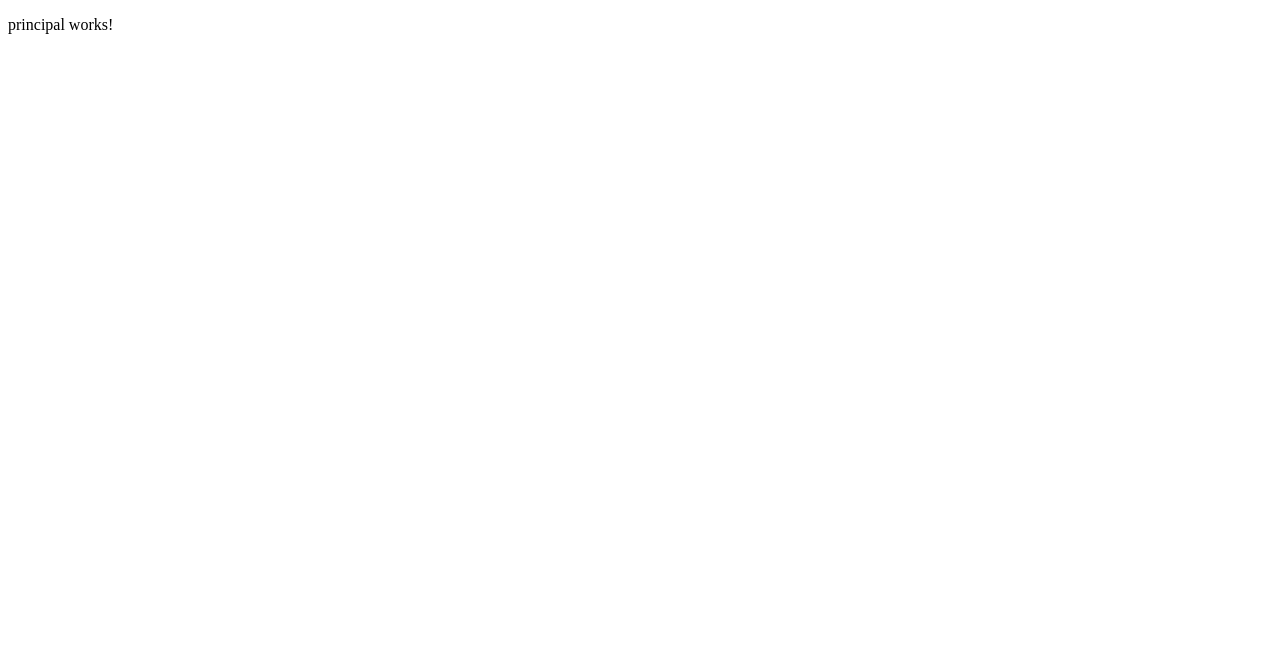
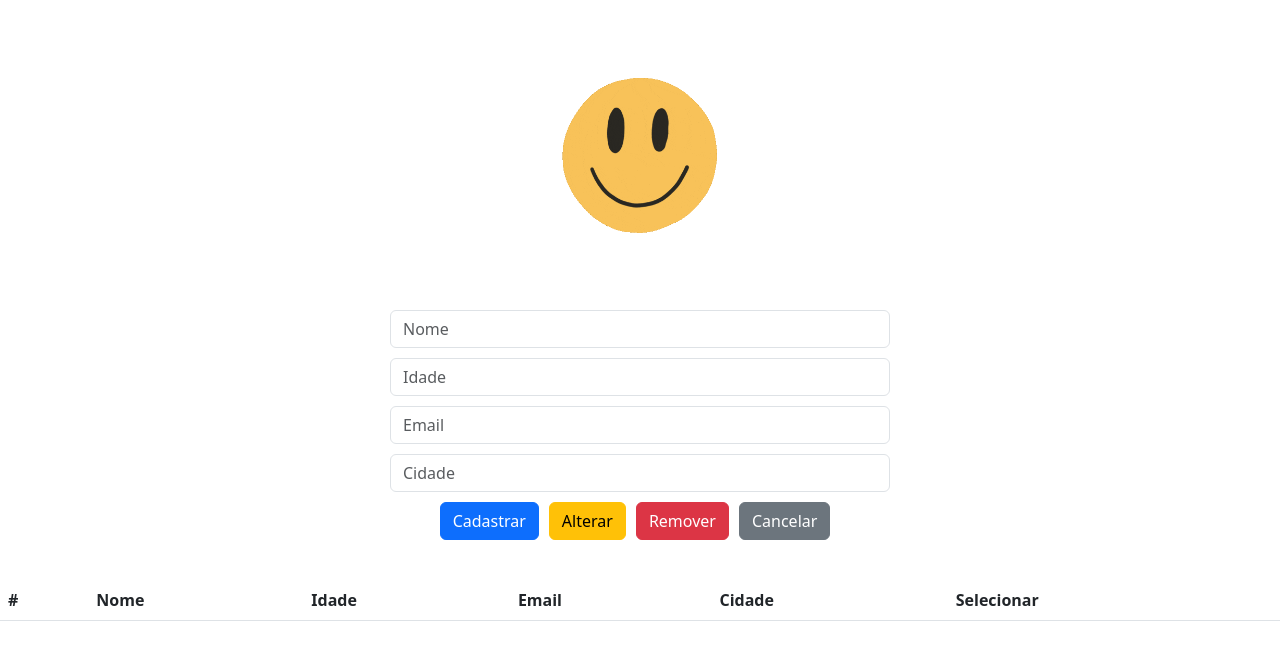
Before and after one commit to Leonardograut/Todolist-Spring-Angular, an Angular app in the folder view/api-front/: page / in a window 1280 px wide. Shown: the top 660 px of the page. Built offline with nearby package versions, Linux system fonts and the light colour scheme.

Commit message:
forms e table

```diff
--- a/view/api-front/src/app/principal/principal.component.css
+++ b/view/api-front/src/app/principal/principal.component.css
@@ -0,0 +1,26 @@
+img{
+    width: 250px;
+    margin-bottom: 30px;
+
+}
+
+
+
+
+
+
+form{
+
+    width: 500px;
+    margin:30px auto;
+    text-align: center;
+}
+
+
+input{
+    margin-bottom: 10px;
+}
+
+input[type="button"]{
+    margin-right: 10px;
+}
--- a/view/api-front/src/app/principal/principal.component.html
+++ b/view/api-front/src/app/principal/principal.component.html
@@ -1 +1,42 @@
-<p>principal works!</p>
+
+
+<form >
+
+
+
+<img src="assets/like.gif" >
+<input type="text" placeholder="Nome" class="form-control">
+<input type="number" placeholder="Idade" class="form-control">
+<input type="text" placeholder="Email" class="form-control">
+<input type="text" placeholder="Cidade" class="form-control">
+
+<input type="button" value="Cadastrar" class=" btn btn-primary">
+<input type="button" value="Alterar" class=" btn btn-warning">
+<input type="button" value="Remover" class=" btn btn-danger">
+<input type="button" value="Cancelar" class=" btn btn-secondary">
+
+
+
+
+
+</form>
+
+
+<table class="table">
+
+
+    <thead >
+    <tr>
+
+        <th>#</th>
+        <th>Nome</th>
+        <th>Idade</th>
+        <th>Email</th>
+        <th>Cidade</th>
+        <th>Selecionar</th>
+
+    </tr>
+
+    </thead>
+    <tbody></tbody>
+    </table>
--- a/view/api-front/src/index.html
+++ b/view/api-front/src/index.html
@@ -6,8 +6,11 @@
   <base href="/">
   <meta name="viewport" content="width=device-width, initial-scale=1">
   <link rel="icon" type="image/x-icon" href="favicon.ico">
+  <link href="https://cdn.jsdelivr.net/npm/bootstrap@5.3.0/dist/css/bootstrap.min.css" rel="stylesheet" integrity="sha384-9ndCyUaIbzAi2FUVXJi0CjmCapSmO7SnpJef0486qhLnuZ2cdeRhO02iuK6FUUVM" crossorigin="anonymous">
+
 </head>
 <body>
+
   <app-root></app-root>
 </body>
 </html>
```
Also changed, not shown: view/api-front/src/assets/like.gif (added), 1 other file (tests, documents, lock files or other folders).
